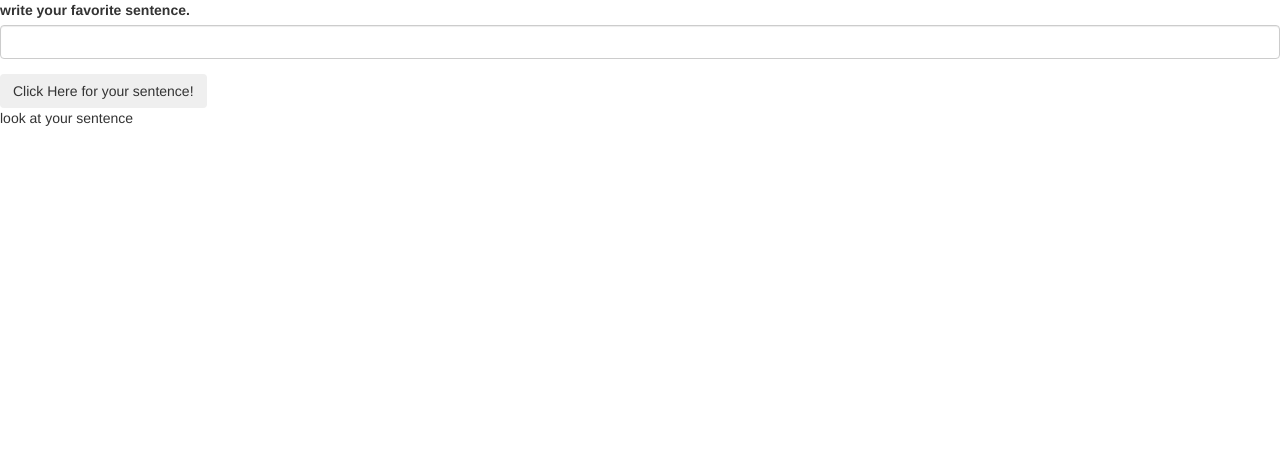
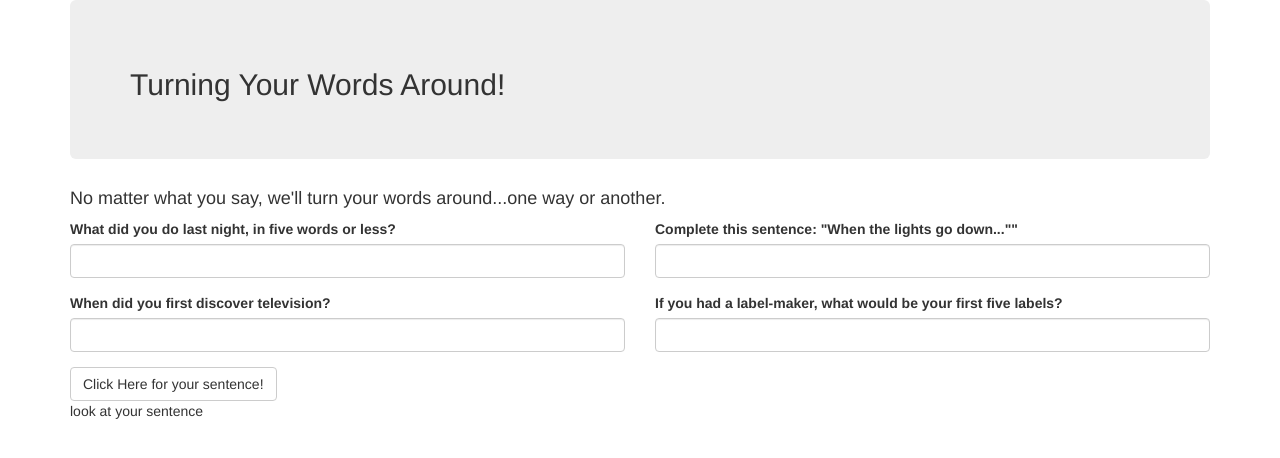
Before and after one commit to maxobaxo/sentence, a plain HTML site: page index.html in a window 1280 px wide. Drawn offline with Linux system fonts and the light colour scheme.

Commit message:
create grid with four different inputs

```diff
--- a/index.html
+++ b/index.html
@@ -5,16 +5,45 @@
     <link href="css/styles.css" rel="stylesheet" type="text/css">
     <script src="js/jquery-3.2.1.js"></script>
     <script src="js/scripts.js"></script>
-    <title>sentence</title>
+    <title>Turning Your Words Around!</title>
   </head>
   <body>
+    <div class="container">
+      <div class="jumbotron">
+        <h2>Turning Your Words Around!</h2>
+      </div>
+      <h4>No matter what you say, we'll turn your words around...one way or another.</h4>
+
       <form id="groceries">
+        <div class="row">
+          <div class="col-md-6">
             <div class="form-group">
-        <label for="sentence">write your favorite sentence.</label>
-        <input id="sentence" class="form-control" type="text">
+              <label for="last-night">What did you do last night, in five words or less?</label>
+              <input id="last-night" class="form-control" type="text">
             </div>
-      <button type="submit" class="btn">Click Here for your sentence!</button>
           </div>
+          <div class="col-md-6">
+            <div class="form-group">
+              <label for="lights">Complete this sentence: "When the lights go down...""</label>
+              <input id="lights" class="form-control" type="text">
+            </div>
+          </div>
+        </div>
+        <div class="row">
+          <div class="col-md-6">
+            <div class="form-group">
+              <label for="tv">When did you first discover television?</label>
+              <input id="tv" class="form-control" type="text">
+            </div>
+          </div>
+          <div class="col-md-6">
+            <div class="form-group">
+              <label for="labels">If you had a label-maker, what would be your first five labels?</label>
+              <input id="labels" class="form-control" type="text">
+            </div>
+          </div>
+        </div>
+        <button type="submit" class="btn btn-default">Click Here for your sentence!</button>
       </form>
 
       <div class="list">
@@ -23,6 +52,6 @@
 
         </ul>
       </div>
-
+    </div>
   </body>
 </html>
```
Lines whose indentation alone changed are shown as unchanged.
